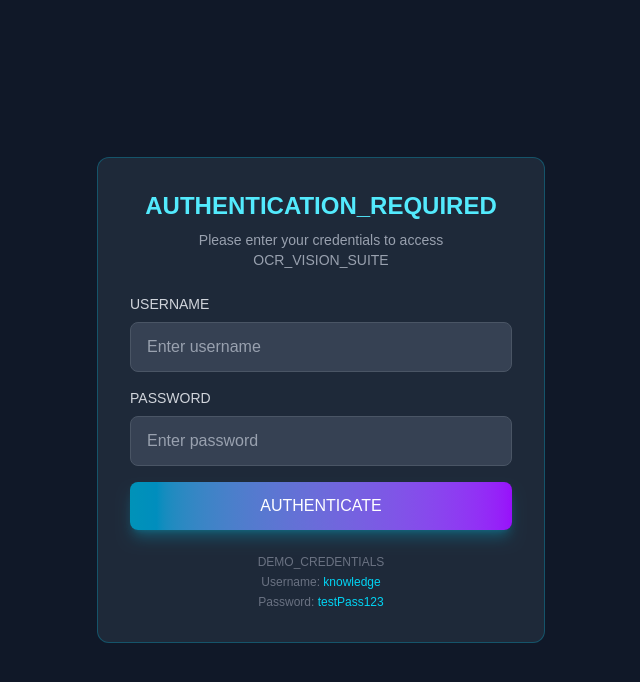
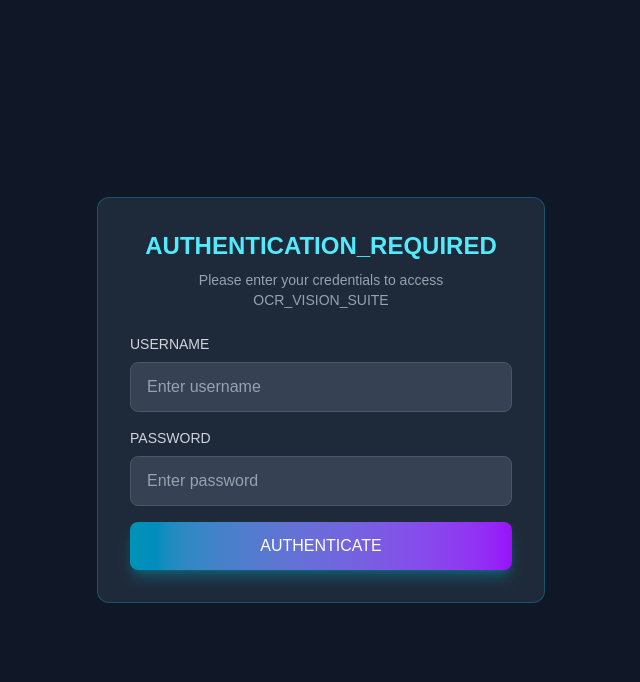
Before and after one commit to Md-Omar-Shahariar/OCR-image-processing, a Next.js app: page / in a window 1280 px wide. Shown: the top 682 px of the page, without its empty margins (319-959 px from the left). Built offline with nearby package versions, Linux system fonts and the light colour scheme.

Commit message:
Auth Credential

```diff
--- a/src/components/BasicAuth.tsx
+++ b/src/components/BasicAuth.tsx
@@ -129,7 +129,7 @@
           </button>
         </form>
 
-        <div className="mt-6 text-center">
+        {/* <div className="mt-6 text-center">
           <div className="text-xs text-gray-500 space-y-1">
             <div>DEMO_CREDENTIALS</div>
             <div>
@@ -139,7 +139,7 @@
               Password: <span className="text-cyan-400">testPass123</span>
             </div>
           </div>
-        </div>
+        </div> */}
       </div>
     </div>
   );
```
